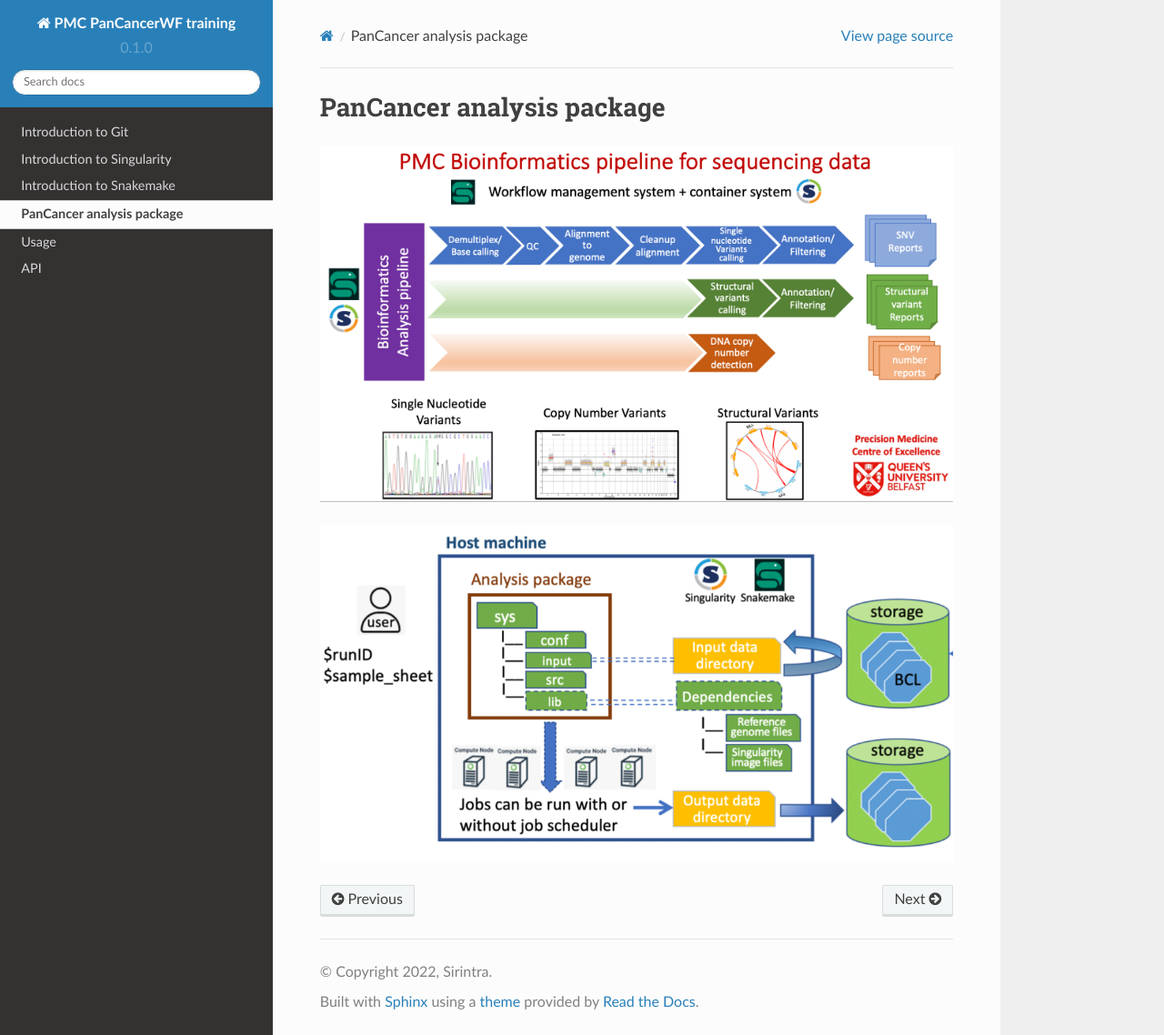
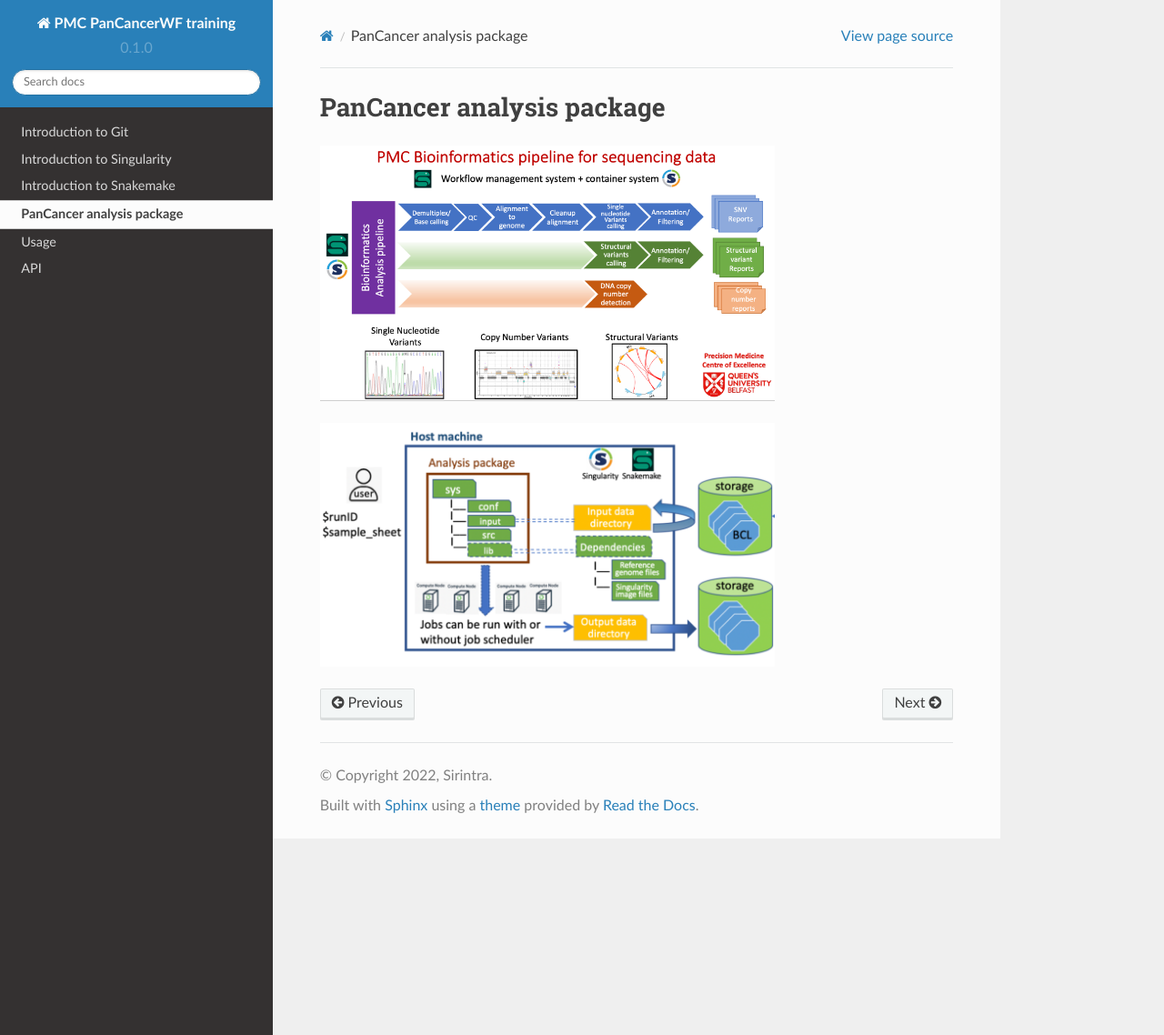
Before and after one commit to sirintra/PMC-PC-training, a Sphinx documentation site: the page built from docs/source/pc_package.rst, in a window 1280 px wide and 1138 px high. Shown: the whole window at 91% size. Built offline with Sphinx 7.4.7 and the Read the Docs theme 2.0.0, drawn with Linux system fonts in a browser that asks for light colours.

Commit message:
Update pc_package.rst

```diff
--- a/docs/source/pc_package.rst
+++ b/docs/source/pc_package.rst
@@ -3,6 +3,7 @@ PanCancer analysis package
 
 
 .. image:: img_pipeline_overview.png
-
+   :width: 500
 
 .. image:: img_analysis_package.png
+   :width: 500
```
